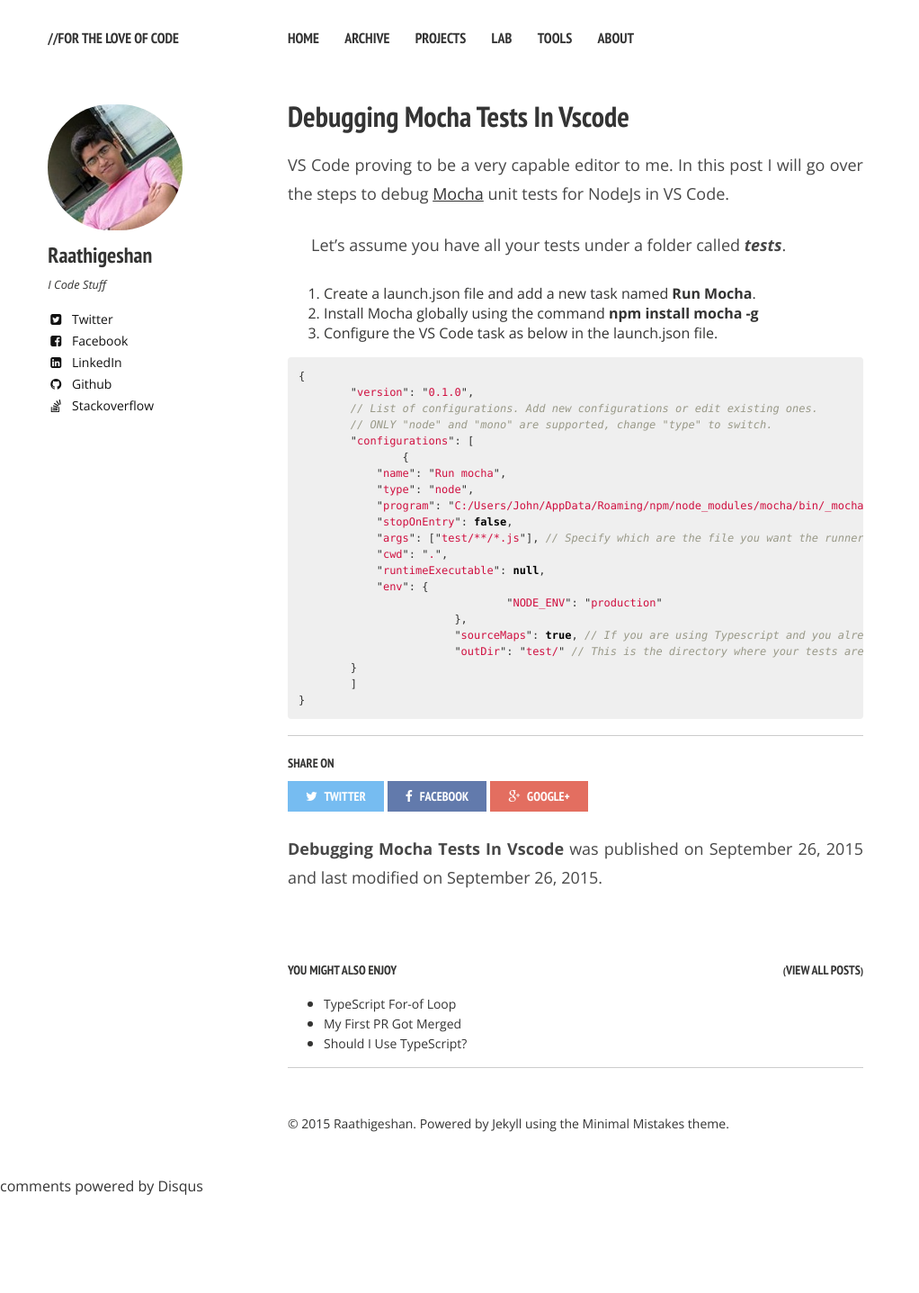
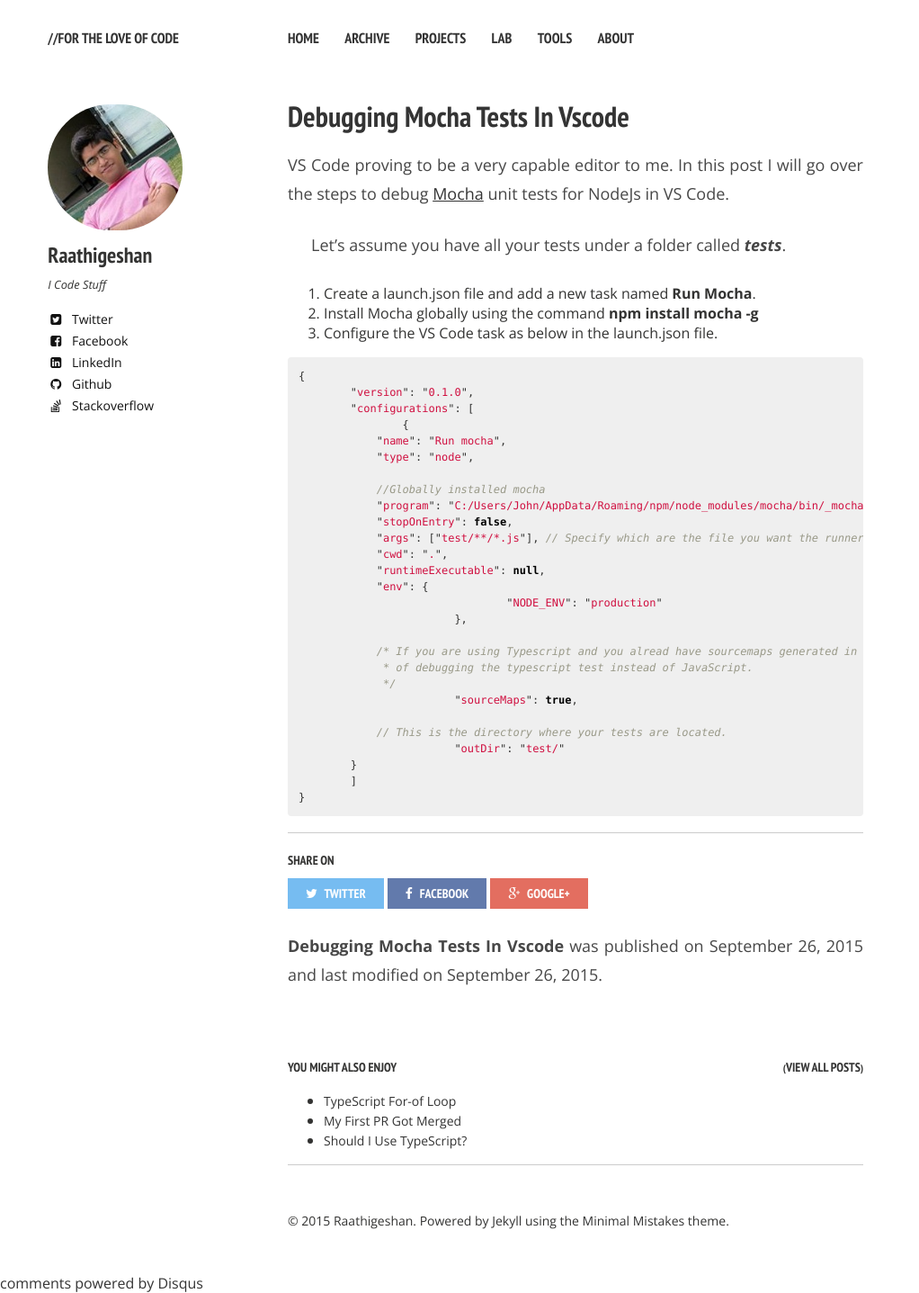
Before and after one commit to Raathigesh/Raathigesh.github.io, a Jekyll site: the page built from _posts/2015-09-26-Debugging-Mocha-Tests-In-VsCode.md, in a window 1280 px wide. Shown: the whole page at 90% size, without its empty margins (0-1022 px from the left). Built offline with Jekyll 4.4.1, drawn with Linux system fonts in a browser that asks for light colours; nearby versions of some CDN libraries; comment, search, counter and statistics services are not loaded; before the commit the page ends 1329 px from its top, so only the background shows below that.

Commit message:
Updated 2015-09-26-Debugging-Mocha-Tests-In-VsCode.md

```diff
--- a/_posts/2015-09-26-Debugging-Mocha-Tests-In-VsCode.md
+++ b/_posts/2015-09-26-Debugging-Mocha-Tests-In-VsCode.md
@@ -20,13 +20,13 @@
 {% highlight javascript %}
 {
 	"version": "0.1.0",
-	// List of configurations. Add new configurations or edit existing ones.
-	// ONLY "node" and "mono" are supported, change "type" to switch.
 	"configurations": [
 		{
             "name": "Run mocha",
             "type": "node",
-            "program": "C:/Users/John/AppData/Roaming/npm/node_modules/mocha/bin/_mocha", //Globally installed mocha
+
+            //Globally installed mocha
+            "program": "C:/Users/John/AppData/Roaming/npm/node_modules/mocha/bin/_mocha",
             "stopOnEntry": false,
             "args": ["test/**/*.js"], // Specify which are the file you want the runner to pick up.
             "cwd": ".",
@@ -34,8 +34,14 @@
             "env": {
 				"NODE_ENV": "production"
 			},
-			"sourceMaps": true, // If you are using Typescript and you alread have sourcemaps generated in the test folder, simple specifying this flag will give the luxry of debugging the typescript test instead of JavaScript.
-			"outDir": "test/" // This is the directory where your tests are located.
+
+            /* If you are using Typescript and you alread have sourcemaps generated in 	              * the test folder, simple specifying this flag will give the luxry
+             * of debugging the typescript test instead of JavaScript.
+             */
+			"sourceMaps": true,
+
+            // This is the directory where your tests are located.
+			"outDir": "test/"
         }
 	]
 }
```
